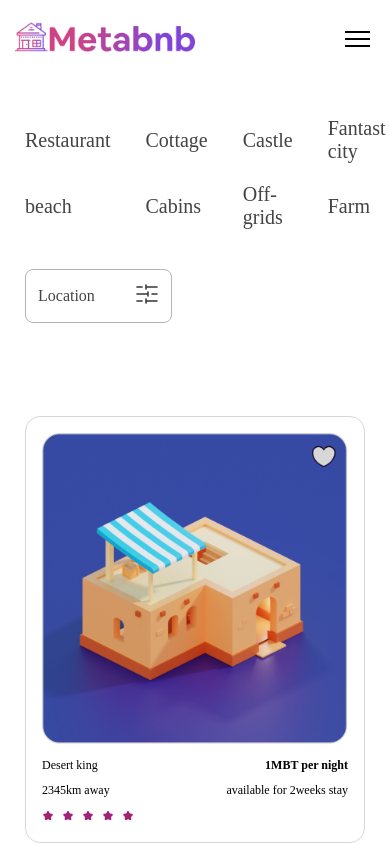
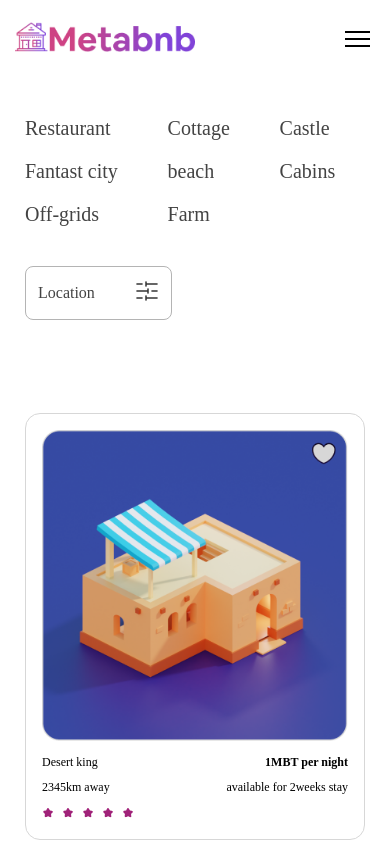
Before and after one commit to ShuaibuMaryam/hng-metabnb, a React (Create React App) app: page /places in a window 390 px wide. Shown: the top 844 px of the page. Built offline with nearby package versions, Linux system fonts and the light colour scheme; the HTML template or start-up script is replaced by a standard one; a web font is replaced by a local one.

Commit message:
fix: fixed bug on mobile view of nav bar, testing and deployment

```diff
--- a/src/App.css
+++ b/src/App.css
@@ -2,10 +2,6 @@
   margin: 0;
   padding: 0;
   box-sizing: border-box;
-}
-
-.App {
-  /* text-align: center; */
 }
 
 
--- a/src/Styles/navbar.css
+++ b/src/Styles/navbar.css
@@ -86,10 +86,10 @@ nav{
         display: none;
         position: absolute;
         left: 0;
-        top: 17vh;
+        top: 12vh;
         flex-direction: column;
         width: 100%;
-        height: calc(100vh - 10vh);
+        height: calc(100vh - 12vh);
         text-align: center;
         border-top: 1px solid #A02279;
         background-color: #FFFFFF;
@@ -141,11 +141,7 @@ nav{
         margin: 15px;
     }
 
-    .nav-links li{
-        margin: 0 .6rem ;
-    }
 
-    .nav-btn{
-        /* margin-left: 1rem ; */
-    }
+
+
 }
--- a/src/Styles/navbarSecondary.css
+++ b/src/Styles/navbarSecondary.css
@@ -81,10 +81,7 @@
 }
 
 
-@media screen and (max-width: 1024px){
-    .secondary-nav-links{
-        grid-template-columns: repeat(4, auto);
-    }
+@media screen and (min-width: 1024px){
 
     .location-setting{
         height: min-content;
```
